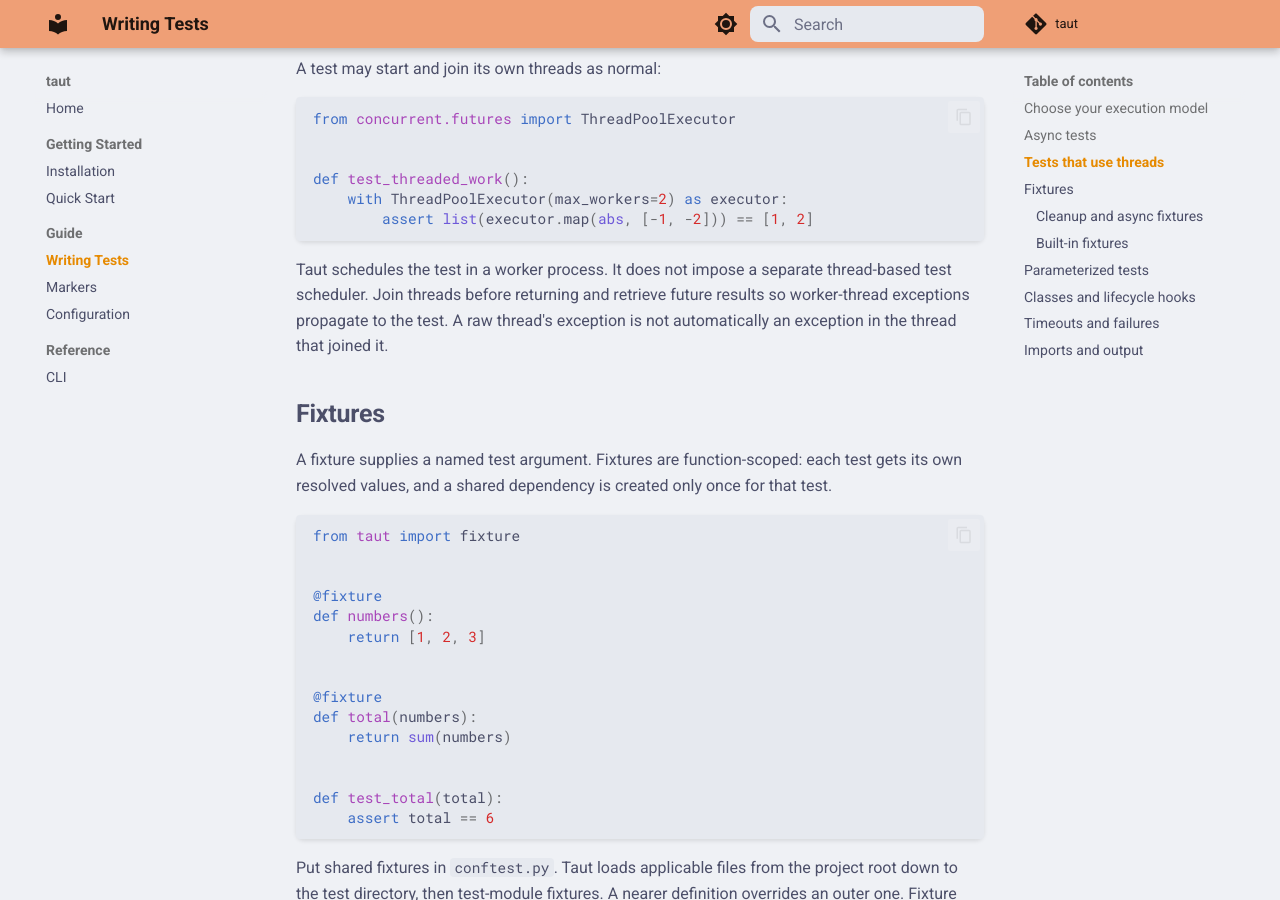
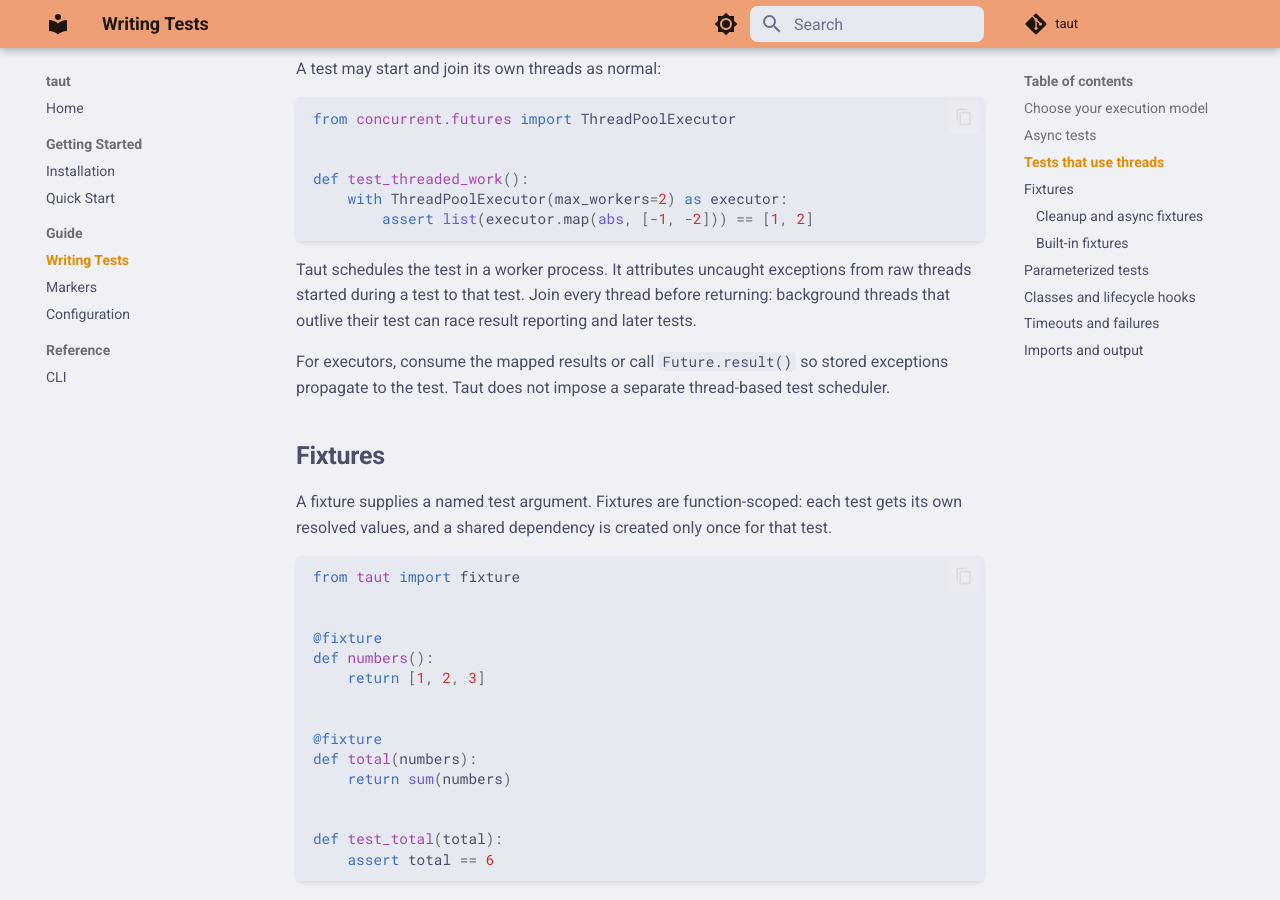
Before and after one commit to JasonLovesDoggo/taut, an MkDocs documentation site: the page built from docs/guide/writing-tests.md, in a window 1280 px wide and 900 px high, scrolled down 2041 px. Built offline with MkDocs 1.6.1 and Material for MkDocs 9.7.7, drawn with Linux system fonts in a browser that asks for light colours; comment, search, counter and statistics services are not loaded.

Commit message:
Document raw-thread failure attribution and required thread joins

````diff
--- a/docs/guide/writing-tests.md
+++ b/docs/guide/writing-tests.md
@@ -64,7 +64,9 @@
         assert list(executor.map(abs, [-1, -2])) == [1, 2]
 ```
 
-Taut schedules the test in a worker process. It does not impose a separate thread-based test scheduler. Join threads before returning and retrieve future results so worker-thread exceptions propagate to the test. A raw thread's exception is not automatically an exception in the thread that joined it.
+Taut schedules the test in a worker process. It attributes uncaught exceptions from raw threads started during a test to that test. Join every thread before returning: background threads that outlive their test can race result reporting and later tests.
+
+For executors, consume the mapped results or call `Future.result()` so stored exceptions propagate to the test. Taut does not impose a separate thread-based test scheduler.
 
 ## Fixtures
 
````
